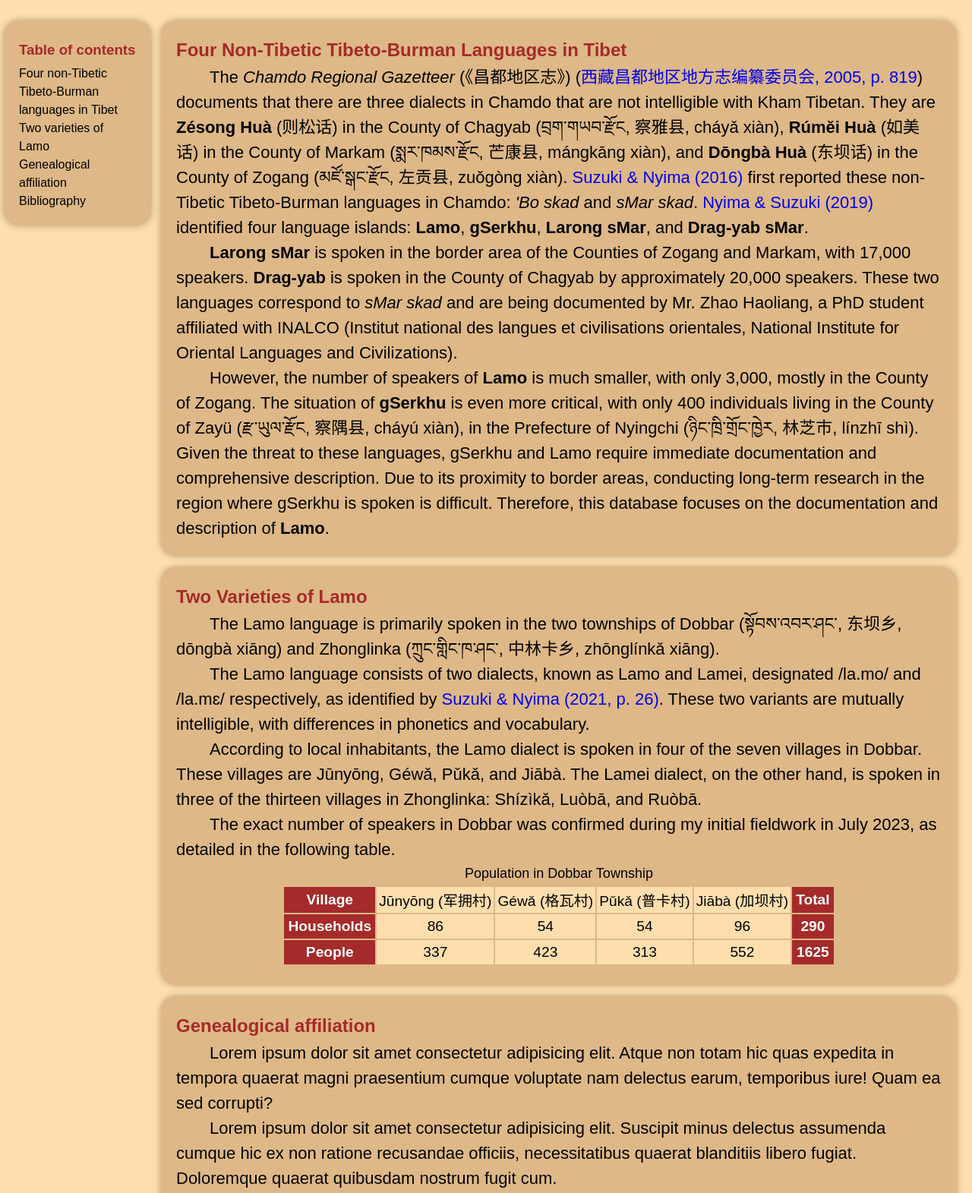
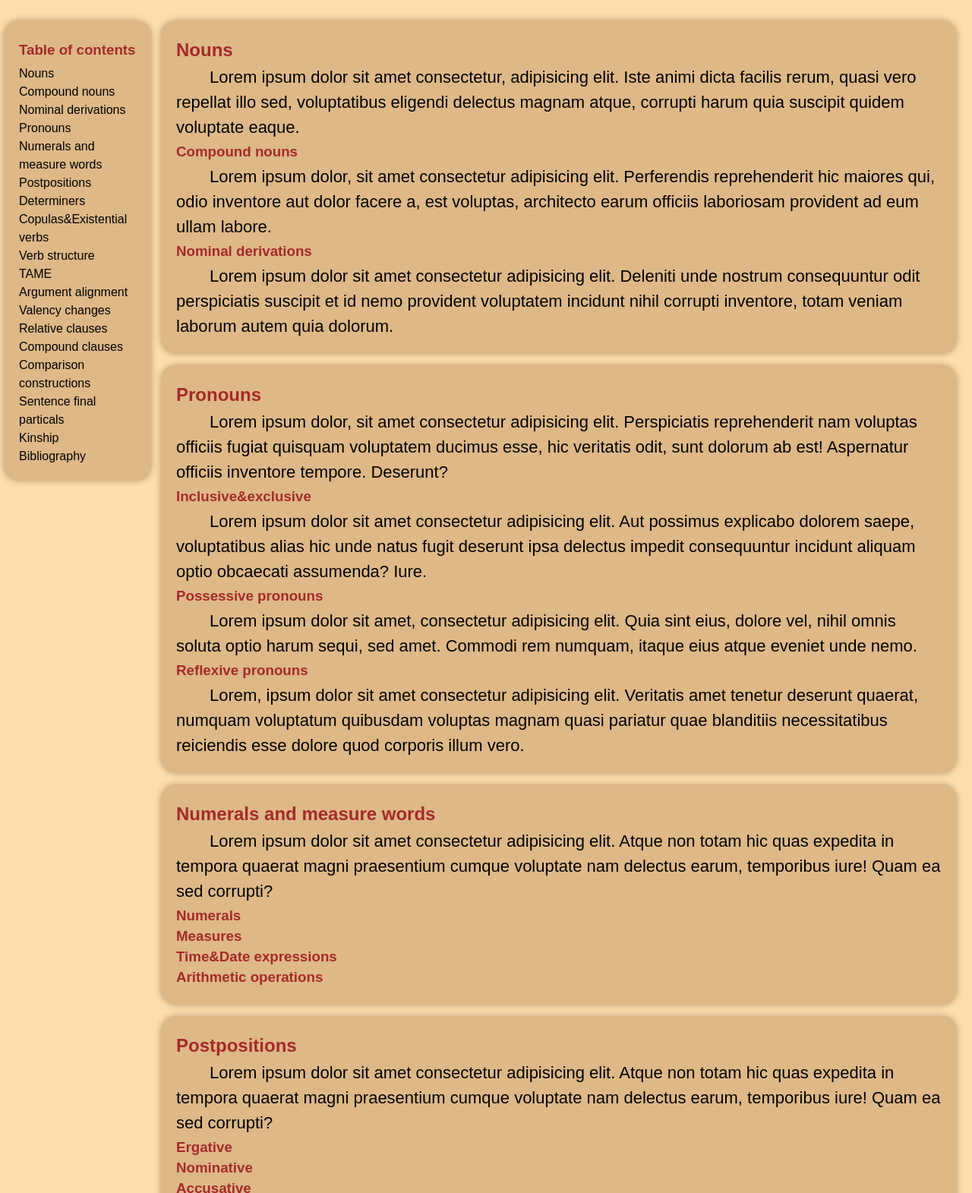
Before and after one commit to oleo7823/lamo, a plain HTML site: page 04 morphosyn_en.html in a window 1280 px wide. Shown: the part 243-1814 px from the top of the page at 76% size. Drawn offline with Linux system fonts and the light colour scheme.

Commit message:
morphosyntax_en

```diff
--- a/04 morphosyn_en.html
+++ b/04 morphosyn_en.html
@@ -72,89 +72,188 @@
         <article>
             <section class="outline">
                 <h3>Table of contents</h3>
-                <ul>
-                    <p><a href="#t1">Four non-Tibetic Tibeto-Burman languages in Tibet</a></p>
-                    <p><a href="#t2">Two varieties of Lamo</a></p>
-                    <p><a href="#t3">Genealogical affiliation</a></p>
-                    <p><a href="#t4">Bibliography</a></p>
+                <ul class="title1">
+                    <p><a href="#t1">Nouns</a></p>
+                    <ul class="title1a">
+                        <p><a href="#t1a">Compound nouns</a></p>
+                        <p><a href="#t2a">Nominal derivations</a></p>
+                    </ul>
+                    <p><a href="#t2">Pronouns</a></p>
+                    <p><a href="#t3">Numerals and measure words</a></p>
+                    <p><a href="#t4">Postpositions</a></p>
+                    <p><a href="#t5">Determiners</a></p>
+                    <p><a href="#t6">Copulas&amp;Existential verbs</a></p>
+                    <p><a href="#t7">Verb structure</a></p>
+                    <p><a href="#t8">TAME</a></p>
+                    <p><a href="#t9">Argument alignment</a></p>
+                    <p><a href="#t10">Valency changes</a></p>
+                    <p><a href="#t11">Relative clauses</a></p>
+                    <p><a href="#t12">Compound clauses</a></p>
+                    <p><a href="#t13">Comparison constructions</a></p>
+                    <p><a href="#t14">Sentence final particals</a></p>
+                    <p><a href="#t15">Kinship</a></p>
+                    <p><a href="#t16">Bibliography</a></p>
                 </ul>
             </section>
             <script src="./style/00 outline_sticky.js"></script>
 
             <section class="content">
-                <h2 id="t1">Four Non-Tibetic Tibeto-Burman Languages in Tibet</h2>
-                <p>The <i>Chamdo Regional Gazetteer</i> (《昌都地区志》) (<a href="#biblio4">西藏昌都地区地方志编纂委员会, 2005, p. 819</a>)
-                    documents that there are three dialects in Chamdo that are not intelligible with Kham Tibetan. They
-                    are <b>Zésong Huà</b> (则松话) in the County of Chagyab (བྲག་གཡབ་རྫོང, 察雅县, cháyǎ xiàn), <b>Rúměi
-                        Huà</b> (如美话) in the County of Markam (སྨར་ཁམས་རྫོང, 芒康县, mángkāng xiàn), and <b>Dōngbà Huà</b>
-                    (东坝话) in the County of Zogang (མཛོ་སྒང་རྫོང, 左贡县, zuǒgòng xiàn). <a href="#biblio1">Suzuki &amp;
-                        Nyima (2016)</a> first reported these non-Tibetic Tibeto-Burman languages in Chamdo: <i>'Bo
-                        skad</i> and <i>sMar skad</i>. <a href="#biblio2">Nyima &amp; Suzuki (2019)</a> identified four
-                    language islands: <b>Lamo</b>, <b>gSerkhu</b>, <b>Larong sMar</b>, and <b>Drag-yab sMar</b>.</p>
-                <p><b>Larong sMar</b> is spoken in the border area of the Counties of Zogang and Markam, with 17,000
-                    speakers. <b>Drag-yab</b> is spoken in the County of Chagyab by approximately 20,000 speakers. These
-                    two languages correspond to <i>sMar skad</i> and are being documented by Mr. Zhao Haoliang, a PhD
-                    student affiliated with INALCO (Institut national des langues et civilisations orientales, National
-                    Institute for Oriental Languages and Civilizations).</p>
-                <p>However, the number of speakers of <b>Lamo</b> is much smaller, with only 3,000, mostly in the County
-                    of Zogang. The situation of <b>gSerkhu</b> is even more critical, with only 400 individuals living
-                    in the County of Zayü (རྫ་ཡུལ་རྫོང, 察隅县, cháyú xiàn), in the Prefecture of Nyingchi
-                    (ཉིང་ཁྲི་གྲོང་ཁྱེར, 林芝市, línzhī shì). Given the threat to these languages, gSerkhu and Lamo require
-                    immediate documentation and comprehensive description. Due to its proximity to border areas,
-                    conducting long-term research in the region where gSerkhu is spoken is difficult. Therefore, this
-                    database focuses on the documentation and description of <b>Lamo</b>.</p>
+                <h2 id="t1">Nouns</h2>
+                <p>Lorem ipsum dolor sit amet consectetur, adipisicing elit. Iste animi dicta facilis rerum, quasi vero repellat illo sed, voluptatibus eligendi delectus magnam atque, corrupti harum quia suscipit quidem voluptate eaque.</p>
+                <div>
+                    <h3>Compound nouns</h3>
+                    <p>Lorem ipsum dolor, sit amet consectetur adipisicing elit. Perferendis reprehenderit hic maiores qui, odio inventore aut dolor facere a, est voluptas, architecto earum officiis laboriosam provident ad eum ullam labore.</p>
+                </div>
+                <div>
+                    <h3>Nominal derivations</h3>
+                    <p>Lorem ipsum dolor sit amet consectetur adipisicing elit. Deleniti unde nostrum consequuntur odit perspiciatis suscipit et id nemo provident voluptatem incidunt nihil corrupti inventore, totam veniam laborum autem quia dolorum.</p>
+                </div>
             </section>
 
             <section class="content">
-                <h2 id="t2">Two Varieties of Lamo</h2>
-                <p>The Lamo language is primarily spoken in the two townships of Dobbar (སྟོབས་འབར་ཤང་, 东坝乡, dōngbà xiāng) and Zhonglinka (ཀྲུང་གླིང་ཁ་ཤང་, 中林卡乡, zhōnglínkǎ xiāng).</p>
-                <p>The Lamo language consists of two dialects, known as Lamo and Lamei, designated /la.mo/ and /la.mɛ/ respectively, as identified by <a href="#biblio3">Suzuki & Nyima (2021, p. 26)</a>. These two variants are mutually intelligible, with differences in phonetics and vocabulary.</p>
-                <p>According to local inhabitants, the Lamo dialect is spoken in four of the seven villages in Dobbar. These villages are Jūnyōng, Géwǎ, Pǔkǎ, and Jiābà. The Lamei dialect, on the other hand, is spoken in three of the thirteen villages in Zhonglinka: Shízìkǎ, Luòbā, and Ruòbā.</p>
-                <p>The exact number of speakers in Dobbar was confirmed during my initial fieldwork in July 2023, as detailed in the following table.</p>
-                <table title="Population in Dobbar Township">
-                    <caption>Population in Dobbar Township</caption>
-                    <tr>
-                        <th>Village</th>
-                        <td>Jūnyōng (军拥村)</td>
-                        <td>Géwǎ (格瓦村)</td>
-                        <td>Pǔkǎ (普卡村)</td>
-                        <td>Jiābà (加坝村)</td>
-                        <th>Total</th>
-                    </tr>
-                    <tr>
-                        <th>Households</th>
-                        <td>86</td>
-                        <td>54</td>
-                        <td>54</td>
-                        <td>96</td>
-                        <th>290</th>
-                    </tr>
-                    <tr>
-                        <th>People</th>
-                        <td>337</td>
-                        <td>423</td>
-                        <td>313</td>
-                        <td>552</td>
-                        <th>1625</th>
-                    </tr>
-                </table>
+                <h2 id="t2">Pronouns</h2>
+                <p>Lorem ipsum dolor, sit amet consectetur adipisicing elit. Perspiciatis reprehenderit nam voluptas officiis fugiat quisquam voluptatem ducimus esse, hic veritatis odit, sunt dolorum ab est! Aspernatur officiis inventore tempore. Deserunt?</p>
+                <div>
+                    <h3>Inclusive&amp;exclusive</h3>
+                    <p>Lorem ipsum dolor sit amet consectetur adipisicing elit. Aut possimus explicabo dolorem saepe, voluptatibus alias hic unde natus fugit deserunt ipsa delectus impedit consequuntur incidunt aliquam optio obcaecati assumenda? Iure.</p>
+                </div>
+                <div>
+                    <h3>Possessive pronouns</h3>
+                        <p>Lorem ipsum dolor sit amet, consectetur adipisicing elit. Quia sint eius, dolore vel, nihil omnis soluta optio harum sequi, sed amet. Commodi rem numquam, itaque eius atque eveniet unde nemo.</p>
+                </div>
+                <div>
+                    <h3>Reflexive pronouns</h3>
+                        <p>Lorem, ipsum dolor sit amet consectetur adipisicing elit. Veritatis amet tenetur deserunt quaerat, numquam voluptatum quibusdam voluptas magnam quasi pariatur quae blanditiis necessitatibus reiciendis esse dolore quod corporis illum vero.</p>
+
+                </div>
             </section>
 
             <section class="content">
-                <h2 id="t3">Genealogical affiliation</h2>
+                <h2 id="t3">Numerals and measure words</h2>
                 <p>Lorem ipsum dolor sit amet consectetur adipisicing elit. Atque non totam hic quas expedita in tempora
                     quaerat magni praesentium cumque voluptate nam delectus earum, temporibus iure! Quam ea sed
                     corrupti?</p>
-                <p>Lorem ipsum dolor sit amet consectetur adipisicing elit. Suscipit minus delectus assumenda cumque hic
-                    ex non ratione recusandae officiis, necessitatibus quaerat blanditiis libero fugiat. Doloremque
-                    quaerat quibusdam nostrum fugit cum.</p>
-                <p>Lorem ipsum dolor sit amet consectetur adipisicing elit. Dolores provident repellendus, saepe
-                    adipisci in vero dignissimos iure esse eveniet, ipsum facere amet exercitationem quasi blanditiis
-                    quisquam dolore, obcaecati explicabo illum.</p>
+                <div>
+                    <h3>Numerals</h3>
+                </div>
+                <div>
+                    <h3>Measures</h3>
+                </div>
+                <div>
+                    <h3>Time&amp;Date expressions</h3>
+                </div>
+                <div>
+                    <h3>Arithmetic operations</h3>
+                </div>
             </section>
 
             <section class="content">
-                <h2 id="t4">Bibilography</h2>
+                <h2 id="t4">Postpositions</h2>
+                <p>Lorem ipsum dolor sit amet consectetur adipisicing elit. Atque non totam hic quas expedita in tempora
+                    quaerat magni praesentium cumque voluptate nam delectus earum, temporibus iure! Quam ea sed
+                    corrupti?</p>
+                <div>
+                    <h3>Ergative</h3>
+                </div>
+                <div>
+                    <h3>Nominative</h3>
+                </div>
+                <div>
+                    <h3>Accusative</h3>
+                </div>
+                <div>
+                    <h3>Locative</h3>
+                </div>
+                <div>
+                    <h3>Commitative</h3>
+                </div>
+            </section>
+
+            <section class="content">
+                <h2 id="t5">Determiners</h2>
+                <p>Lorem ipsum dolor sit amet consectetur adipisicing elit. Repellendus, impedit magnam, nam aliquam obcaecati natus tenetur hic ipsa officiis voluptas beatae consequatur, libero aut? Omnis autem repudiandae nostrum voluptatum quis.</p>
+                <div>
+                    <h3>Demonstratives</h3>
+                </div>
+                <div>
+                    <h3>Definitive markers</h3>
+                </div>
+            </section>
+
+            <section class="content">
+                <h2 id="t6">Copulas&amp;Existential verbs</h2>
+            </section>
+
+            <section class="content">
+                <h2 id="t7">Verb structure</h2>
+                <p>Lorem ipsum, dolor sit amet consectetur adipisicing elit. Nemo, expedita doloribus ad debitis excepturi quisquam eum? Numquam eius, magnam officia aut ipsum quis debitis vitae deleniti dicta aliquid blanditiis sequi?</p>
+                <div>
+                    <h3>Directional prefixes</h3>
+                </div>
+                <div>
+                    <h3>Stem</h3>
+                </div>
+                <div>
+                    <h3>Suffixes</h3>
+                </div>
+            </section>
+
+            <section class="content">
+                <h2 id="t8">TAME</h2>
+                <div>
+                    <h3>Evidentiality</h3>
+                </div>
+                <div>
+                    <h3>Perfective</h3>
+                </div>
+                <div>
+                    <h3>Imperfective</h3>
+                </div>
+                <div>
+                    <h3>Progressive</h3>
+                </div>
+            </section>
+
+            <section class="content">
+                <h2  id="t9">Argument alignment</h2>
+                <p>Lorem ipsum dolor sit, amet consectetur adipisicing elit. Natus, exercitationem libero enim deleniti corrupti, a eum temporibus pariatur ipsum minima architecto. Minima laboriosam neque odio laborum vel nemo culpa corrupti.</p>
+                <div>
+                    <h3>Intrasitive</h3>
+                </div>
+                <div>
+                    <h3>Transitive</h3>
+                </div>
+                <div>
+                    <h3>Ditransitive</h3>
+                </div>
+            </section>
+
+            <section class="content">
+                <h2 id="t10">Valency changes</h2>
+            </section>
+
+            <section class="content">
+                <h2 id="t11">Relative clauses</h2>
+            </section>
+
+            <section class="content">
+                <h2 id="t12">Compound clauses</h2>
+            </section>
+
+            <section class="content">
+                <h2 id="t13">Comparison constructions</h2>
+            </section>
+
+            <section class="content">
+                <h2 id="t14">Sentence final particals</h2>
+            </section>
+
+            <section class="content">
+                <h2 id="t15">Kinship</h2>
+            </section>
+
+            <section class="content">
+                <h2 id="t16">Bibilography</h2>
                 <p class="biblio" id="biblio1">Nyima, T., & Suzuki, H. (2019). Newly recognised languages in Chamdo:
                     Geography, culture, history, and language. Linguistics of the Tibeto-Burman Area, 42(1), 38-81.</p>
                 <p class="biblio" id="biblio2">Suzuki, H., & Nyima, T. (2016). 'Bo skad, a newly recognised non-Tibetic
--- a/style/00 artical_style.css
+++ b/style/00 artical_style.css
@@ -9,7 +9,7 @@ div.intro p{
     text-indent: 2em;
 }
 
-h2, h3 {
+h2, h3, h4 {
     scroll-margin-top: 180px; /* Adjust this value based on the height of your sticky header */
     color: brown;
     margin: 5px 0;
```
Also changed, not shown: style/00 outline.js (added).
